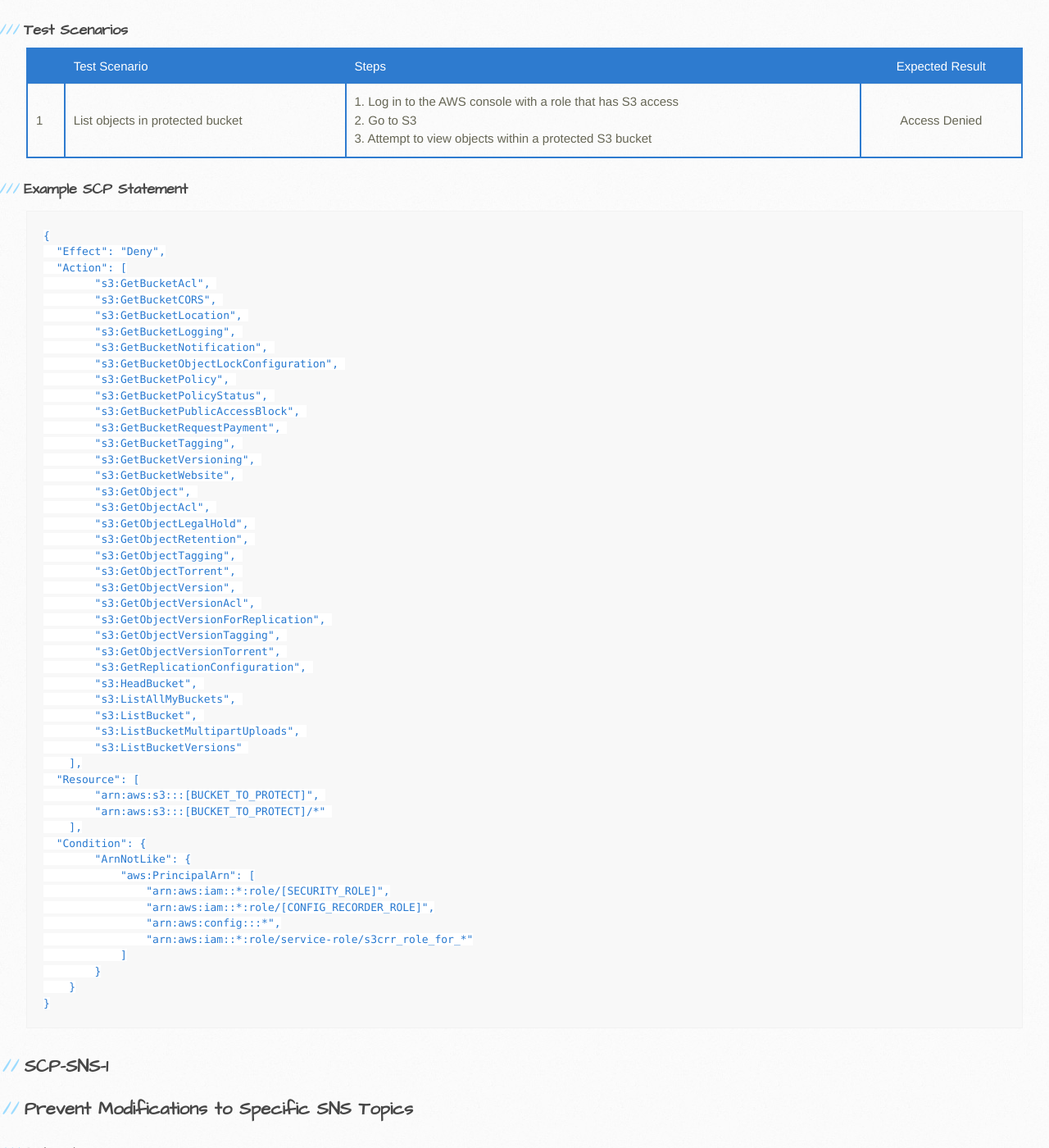
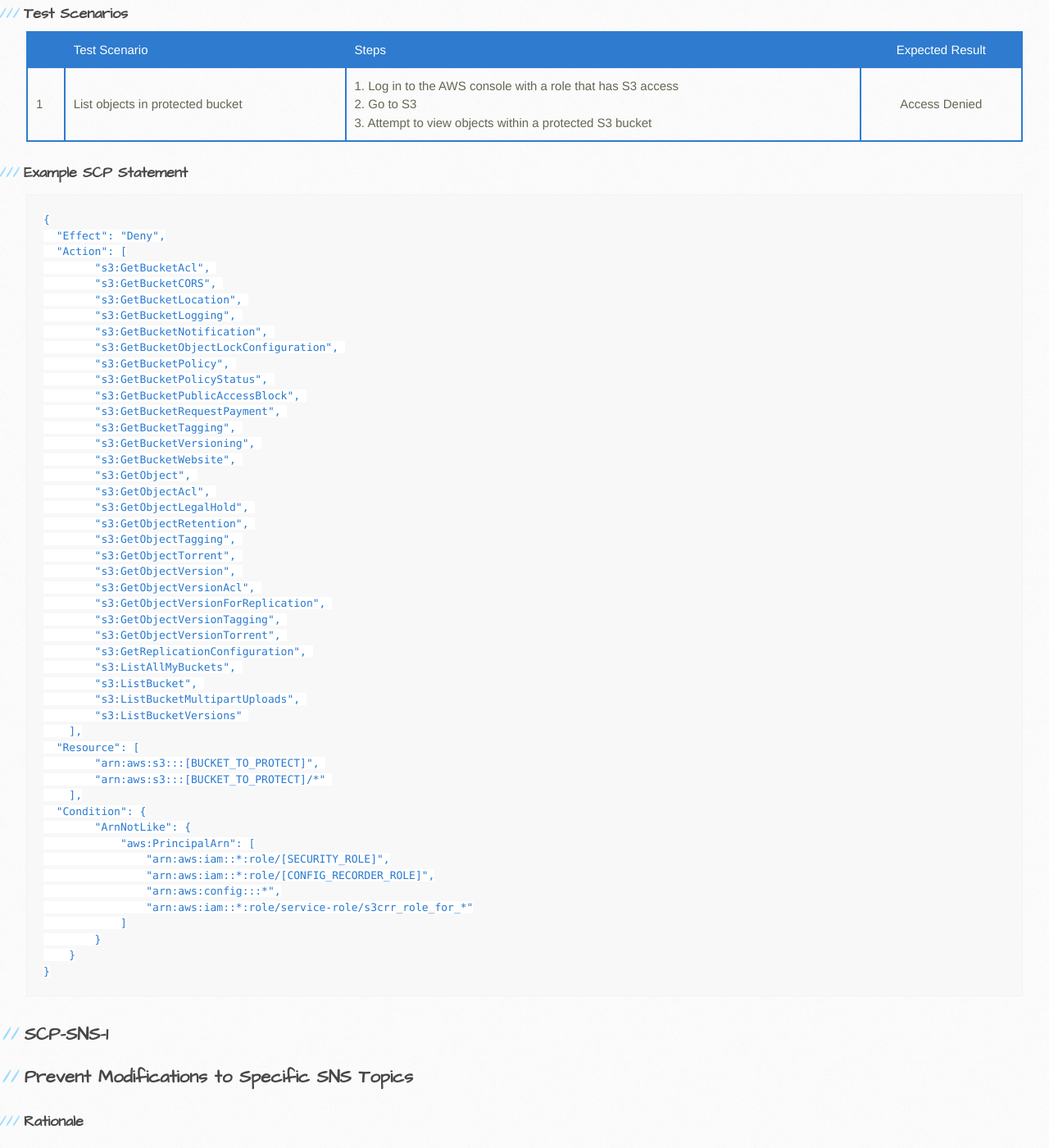
Before and after one commit to aws-samples/aws-iam-permissions-guardrails, a Jekyll site: the page built from docs/guardrails/scp-guardrails.md, in a window 1280 px wide and 1400 px high, scrolled down 22077 px. Shown: the whole window at 82% size. Built offline with Jekyll 4.4.1, drawn with Linux system fonts in a browser that asks for light colours; some of the changed text lies outside the part shown.

Commit message:
s3:HeadBucket and organizations:RemoveAccountFromOrganization

```diff
--- a/docs/guardrails/scp-guardrails.md
+++ b/docs/guardrails/scp-guardrails.md
@@ -481,6 +481,13 @@ layout: default
 
 
 
+
+
+
+
+
+
+
 ## SCP-GLACIER-1
 ## Prevent Glacier Deletion
 
@@ -1126,7 +1132,6 @@ layout: default
         "s3:GetObjectVersionTagging",
         "s3:GetObjectVersionTorrent",
         "s3:GetReplicationConfiguration",
-        "s3:HeadBucket",
         "s3:ListAllMyBuckets",
         "s3:ListBucket",
         "s3:ListBucketMultipartUploads",
```
Also changed, not shown: other parts of docs/guardrails/scp-guardrails.md (+1 -2 lines).
